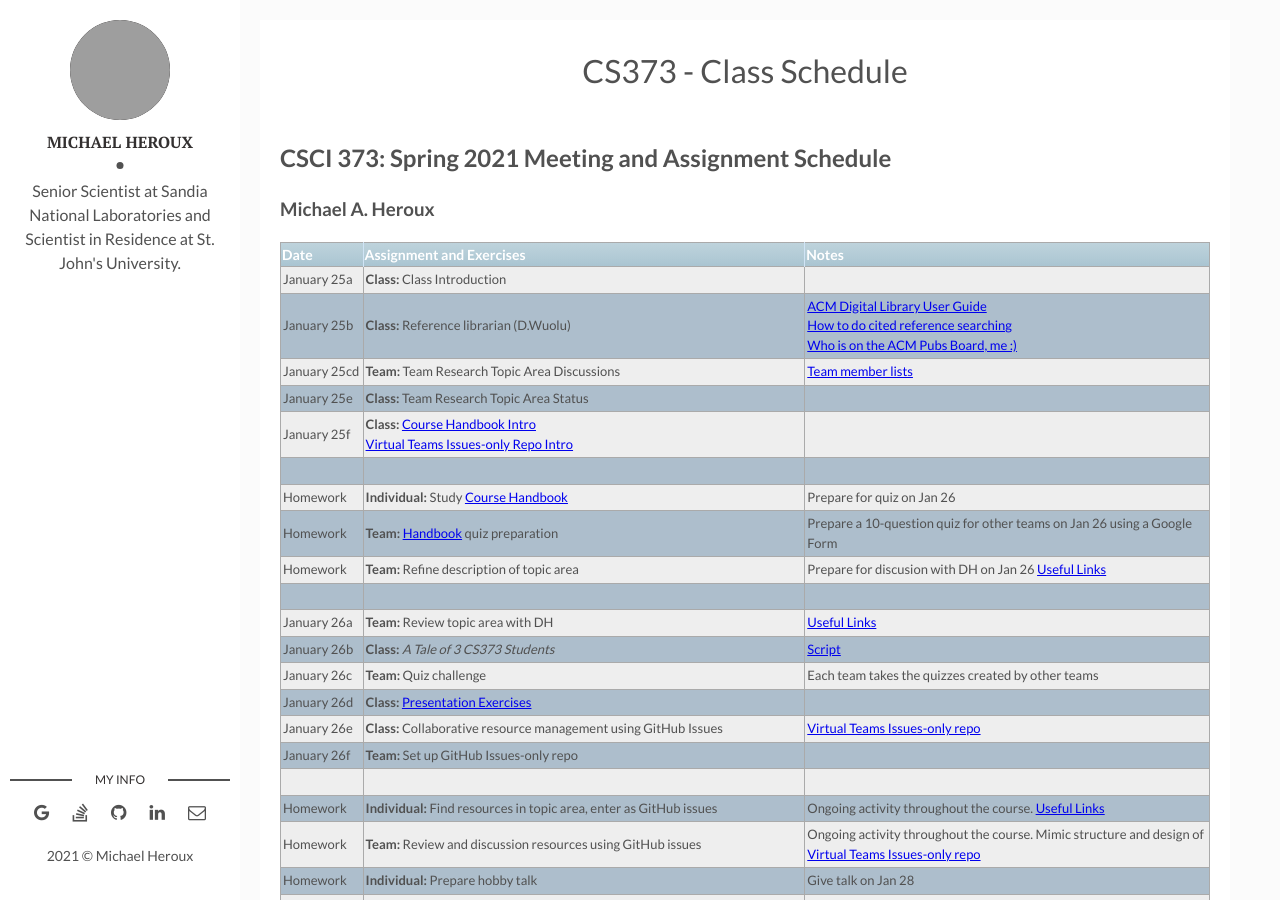
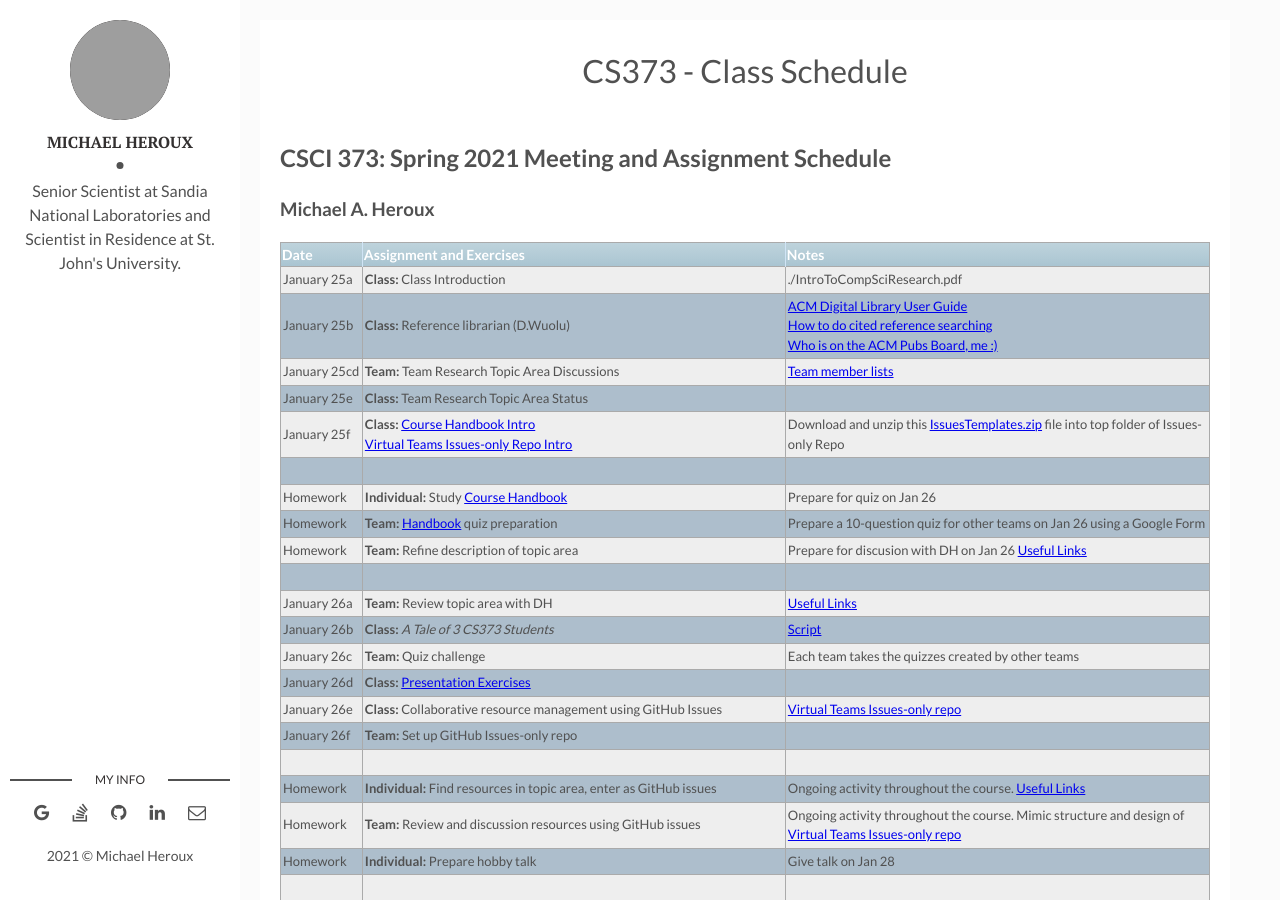
Before and after one commit to maherou/Teaching, a Jekyll site: the page built from files/CS373/2021-Spring-Class-Meeting-Schedule.md, in a window 1280 px wide and 900 px high. Built offline with Jekyll 4.4.1, drawn with Linux system fonts in a browser that asks for light colours; grey boxes are pictures that could not be loaded.

Commit message:
Add intro slides, IssueTemplates

```diff
--- a/files/CS373/2021-Spring-Class-Meeting-Schedule.md
+++ b/files/CS373/2021-Spring-Class-Meeting-Schedule.md
@@ -12,11 +12,11 @@ location: "Collegeville, MN, USA"
 
 | **Date** | **Assignment and Exercises** | **Notes** |
 | ---------- | --- | --- |
-| January 25a | **Class:** Class Introduction | |
+| January 25a | **Class:** Class Introduction | ./IntroToCompSciResearch.pdf |
 | January 25b | **Class:** Reference librarian (D.Wuolu) | [ACM Digital Library User Guide](https://libraries.acm.org/binaries/content/assets/libraries/acm-digital-library-user-guide.pdf) <br> [How to do cited reference searching](https://clarivate.libguides.com/ld.php?content_id=3588819) <br> [Who is on the ACM Pubs Board, me :)](https://www.acm.org/publications/publications-board-committees)|
-| January 25cd | **Team:** Team Research Topic Area Discussions| [Team member lists](https://docs.google.com/spreadsheets/d/TBD) |
+| January 25cd | **Team:** Team Research Topic Area Discussions| [Team member lists](https://docs.google.com/spreadsheets/d/1amn0GjcEhlF4ubQYYXkXMi5Q0edYWrozMJVmDoUSMpM/edit?usp=sharing) |
 | January 25e | **Class:** Team Research Topic Area Status| |
-| January 25f | **Class:** [Course Handbook Intro](./CSCI373CourseHandbookLatestEdition.pdf) <br> [Virtual Teams Issues-only Repo Intro](https://github.com/Collegeville/VirtualTeams/issues)| |
+| January 25f | **Class:** [Course Handbook Intro](./CSCI373CourseHandbookLatestEdition.pdf) <br> [Virtual Teams Issues-only Repo Intro](https://github.com/Collegeville/VirtualTeams/issues)| Download and unzip this [IssuesTemplates.zip](./IssuesTemplates.zip) file into top folder of Issues-only Repo|
 | | |
 | Homework | **Individual:** Study [Course Handbook](./CSCI373CourseHandbookLatestEdition.pdf) | Prepare for quiz on Jan 26 |
 | Homework | **Team:** [Handbook](./CSCI373CourseHandbookLatestEdition.pdf) quiz preparation | Prepare a 10-question quiz for other teams on Jan 26 using a Google Form  |
```
Also changed, not shown: 3 other files.
